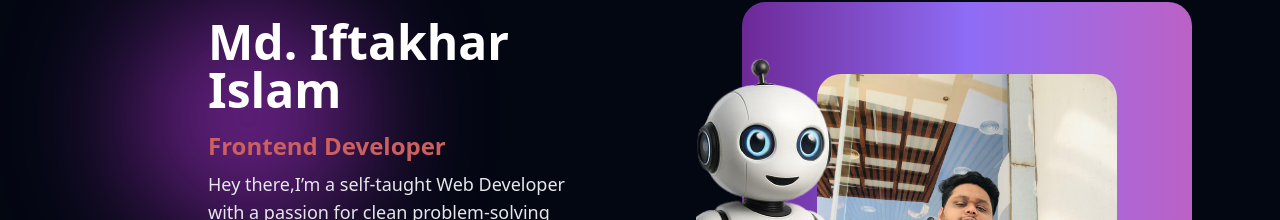
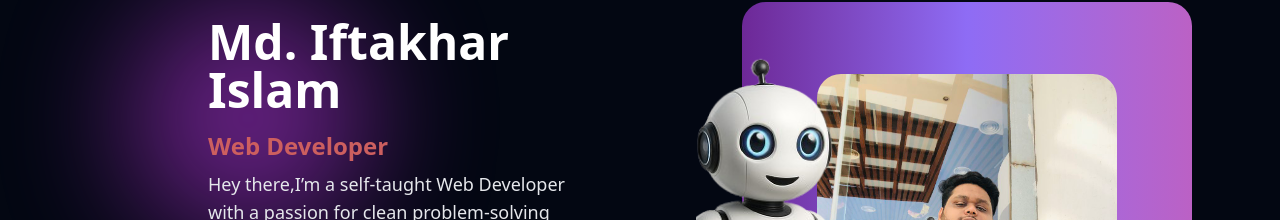
Before and after one commit to MrIftakhar/my-portfolio, a React (Vite) app: page / in a window 1280 px wide. Shown: the part 110-330 px from the top of the page. Built offline with nearby package versions, Linux system fonts and the light colour scheme.

Commit message:
Initial commit

```diff
--- a/src/assets/components/Hero.jsx
+++ b/src/assets/components/Hero.jsx
@@ -5,7 +5,7 @@ import Github from "/github.png";
 import Linkedin from "/linkedin.png";
 import Facebook from "/facebook.png";
 import Instagram from "/instagram.png";
-import Iftakhar from "/Iftakhar.pdf";
+import CVresumeweb from "/CVresumeweb.pdf";
 
 export default function Hero() {
   return (
@@ -34,7 +34,7 @@ export default function Hero() {
               Md. Iftakhar Islam
             </h1>
             <h2 className="text-xl sm:text-4xl md:text-2xl font-bold text-[#19071e] md:text-[#cc5f5f] mb-2">
-              Frontend Developer
+              Web Developer
             </h2>
           </header>
           <p className="text-base sm:text-lg md:text-lg text-gray-200 mb-6">
@@ -55,7 +55,7 @@ export default function Hero() {
               <img src={Instagram} alt="Instagram" className="w-11 h-11" />
             </a>
           </div>
-          <a href={Iftakhar} download>
+          <a href={CVresumeweb} download>
             <button className="inline-flex text-white border-2 py-2 px-6 focus:outline-none hover:bg-[#801b9c] hover:shadow-[0_0_40px_rgba(128,0,128,0.7)] rounded-full text-lg">
               Download CV
             </button>
--- a/src/assets/components/Projects.jsx
+++ b/src/assets/components/Projects.jsx
@@ -25,7 +25,7 @@ const ProjectCard = ({ image, title, description, link }) => {
             className="absolute h-[202px] inset-0 flex items-center justify-center bg-purple-800 bg-opacity-50 opacity-0 group-hover:opacity-100 transition-opacity duration-300"
           >
             <button className="bg-white font-medium text-black py-2 px-4 rounded-3xl shadow hover:text-white hover:bg-[#2879d5]">
-              Live Preview
+              Github Link
             </button>
           </a>
         </figure>
```
Also changed, not shown: 2 other files (tests, documents, lock files or other folders).
